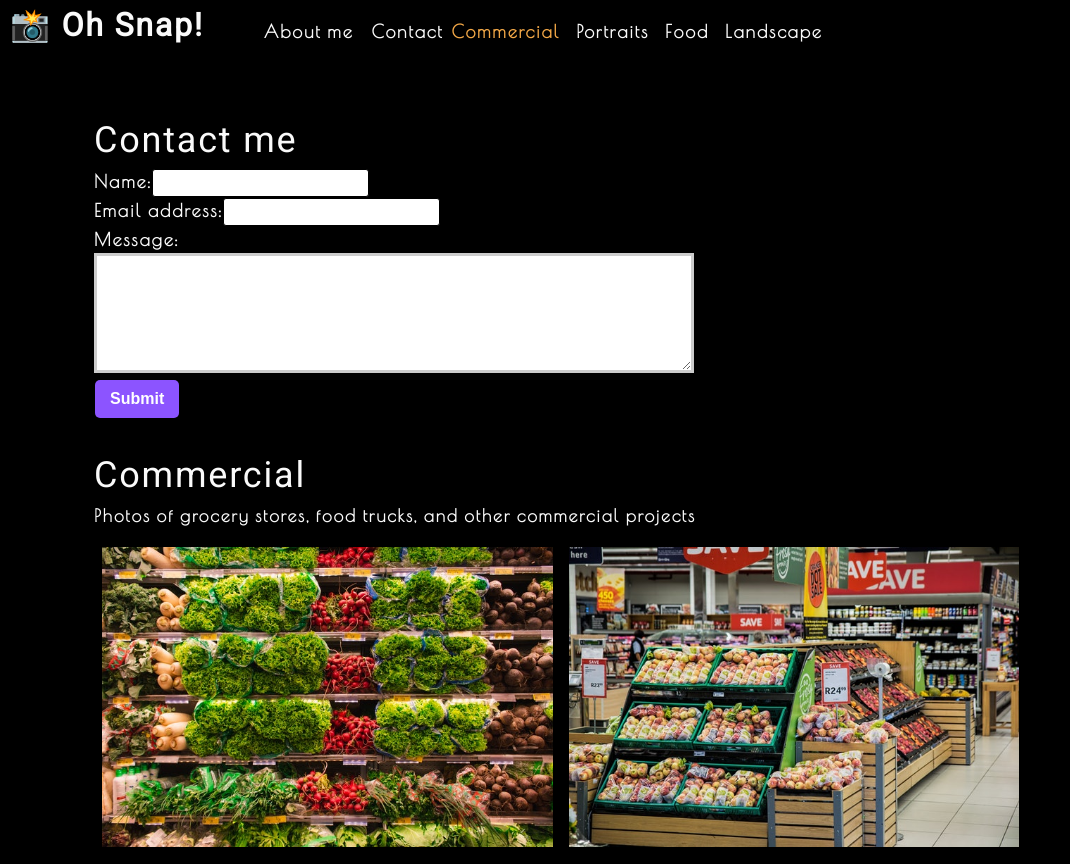
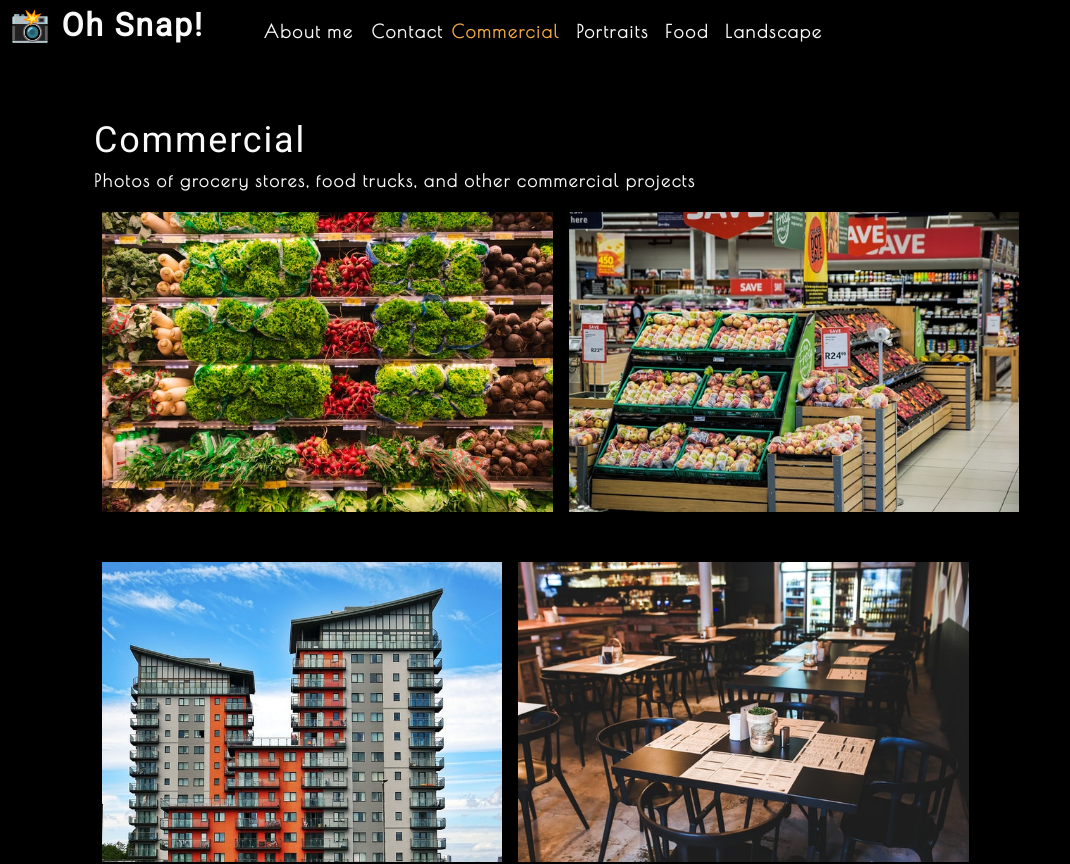
Before and after one commit to bgswilde/oh-snap, a React (Create React App) app: page / in a window 1280 px wide. Shown: the top 864 px of the page, without its empty margins (0-1070 px from the left). Built offline with nearby package versions, Linux system fonts and the light colour scheme.

Commit message:
added conditional styling and display of contact page

```diff
--- a/src/App.js
+++ b/src/App.js
@@ -4,7 +4,10 @@
 import Gallery from './components/Gallery';
 import ContactForm from './components/Contact';
 
+
+
 function App() {
+  const [contactSelected, setContactSelected] = useState(false);
   const [categories] = useState([
     {
       name: 'commercial',
@@ -23,11 +26,18 @@
         categories={categories}
         setCurrentCategory={setCurrentCategory}
         currentCategory={currentCategory}
+        contactSelected={contactSelected}
+        setContactSelected={setContactSelected}
       ></Nav>
       <main>
-        <ContactForm></ContactForm>
-        <Gallery currentCategory={currentCategory}></Gallery>
-        <About></About>
+        {!contactSelected ? (
+          <>
+            <Gallery currentCategory={currentCategory}></Gallery>
+            <About></About>
+          </>
+        ) : (
+          <ContactForm></ContactForm>
+        )}
       </main>
     </div>
   );
--- a/src/components/Contact/index.js
+++ b/src/components/Contact/index.js
@@ -1,15 +1,40 @@
 import React, { useState } from 'react';
+import { validateEmail } from '../../utils/helpers';
+
+
 
 function ContactForm() {
+    const [errorMessage, setErrorMessage] = useState('');
     const [formState, setFormState] = useState({ name: '', email: '', message: '' });
     const { name, email, message } = formState;
 
+
     function handleChange(e) {
-        setFormState({...formState, [e.target.name]: e.target.value })
+        if (e.target.name === 'email') {
+            const isValid = validateEmail(e.target.value);
+            console.log(isValid);
+
+            if (!isValid) {
+                setErrorMessage('Your email is invalid.');
+            } else {
+                setErrorMessage('');
+            }
+        } else {
+            if (!e.target.value.length) {
+                setErrorMessage(`${e.target.name} is required.`);
+            } else {
+                setErrorMessage('');
+            }
+        };
+
+        if (!errorMessage) {
+            setFormState({...formState, [e.target.name]: e.target.value });
+        }
+        console.log('errorMessage', errorMessage);
     }
 
-    function handleSubmit(event) {
-        event.preventDefault();
+    function handleSubmit(e) {
+        e.preventDefault();
         console.log(formState)
     }
 
@@ -19,16 +44,21 @@
             <form id="contact-form" onSubmit={handleSubmit}>
                 <div>
                     <label htmlFor="name">Name:</label>
-                    <input type="text" defaultValue={name} onChange={handleChange} name="name" />
+                    <input type="text" defaultValue={name} onBlur={handleChange} name="name" />
                 </div>
                 <div>
                     <label htmlFor="email">Email address:</label>
-                    <input type="text" defaultValue={email} onChange={handleChange} name="email" />
+                    <input type="text" defaultValue={email} onBlur={handleChange} name="email" />
                 </div>
                 <div>
                     <label htmlFor="message">Message:</label>
-                    <textarea name="message" defaultValue={message} onChange={handleChange} rows="5" />
+                    <textarea name="message" defaultValue={message} onBlur={handleChange} rows="5" />
                 </div>
+                {errorMessage && (
+                    <div>
+                        <p className="error-text">{errorMessage}</p>
+                    </div>
+                )}
                 <button type="submit">Submit</button>
             </form>
         </section>
--- a/src/components/Nav/index.js
+++ b/src/components/Nav/index.js
@@ -7,6 +7,8 @@
         categories = [],
         setCurrentCategory,
         currentCategory,
+        contactSelected,
+        setContactSelected
     } = props;
 
     useEffect(() => {
@@ -23,20 +25,23 @@
             <nav>
                 <ul className="flex-row">
                     <li className="mx-2">
-                        <a data-testid="about" href="#about">
+                        <a data-testid="about" href="#about" onClick={() => setContactSelected(false)}>
                             About me
                         </a>
                     </li>
-                    <li>
-                        <span>Contact</span>
+                    <li className={`mx-2" ${contactSelected && 'navActive'}`}>
+                        <span onClick={() => setContactSelected(true)}>Contact</span>
                     </li>
                     {categories.map((category) => (
                         <li
                             className={`mx-1 ${
-                            currentCategory.name === category.name && 'navActive'
-                        }`} key={category.name}>
+                                currentCategory.name === category.name && !contactSelected && 'navActive'
+                                }`}
+                            key={category.name}
+                        >
                             <span onClick={() => {
-                                setCurrentCategory(category)
+                                setCurrentCategory(category);
+                                setContactSelected(false);
                                 }}
                             >
                                 {capitalizeFirstLetter(category.name)}
```
Also changed, not shown: 1 other file (tests, documents, lock files or other folders).
